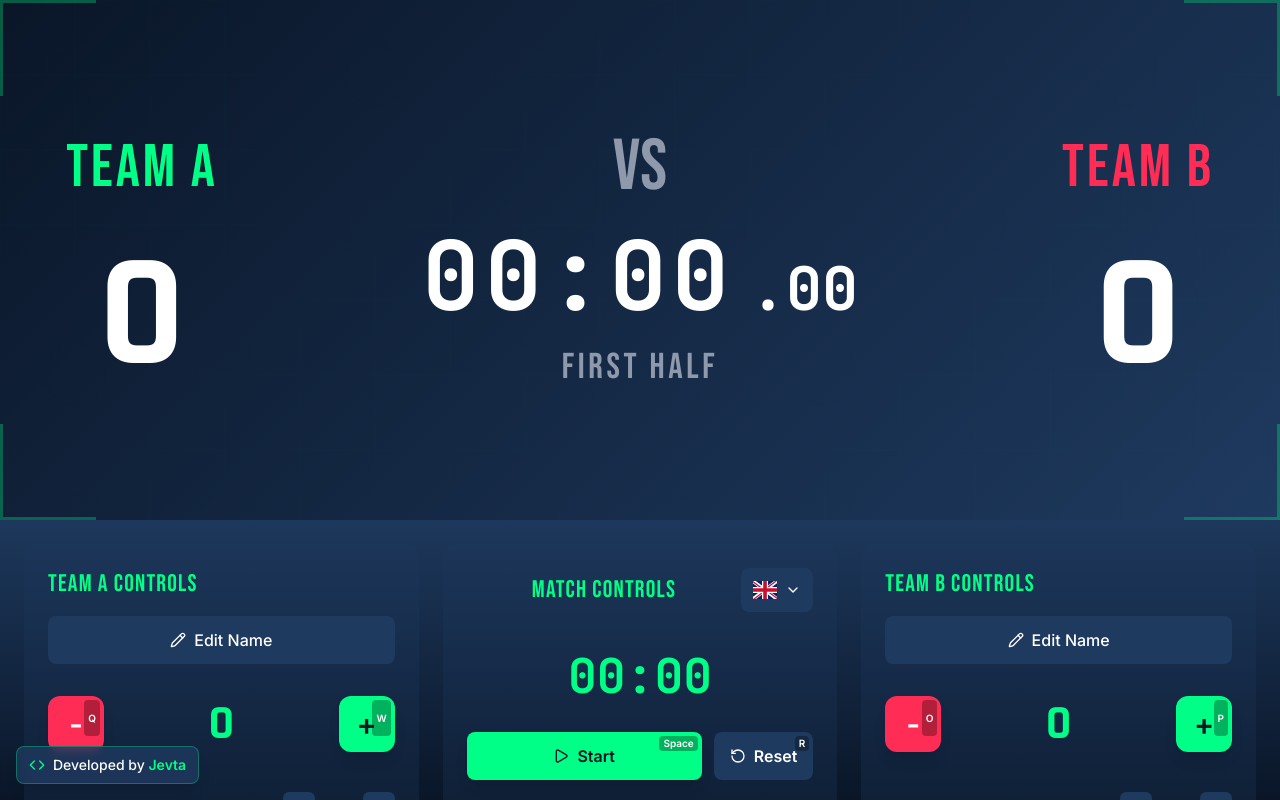
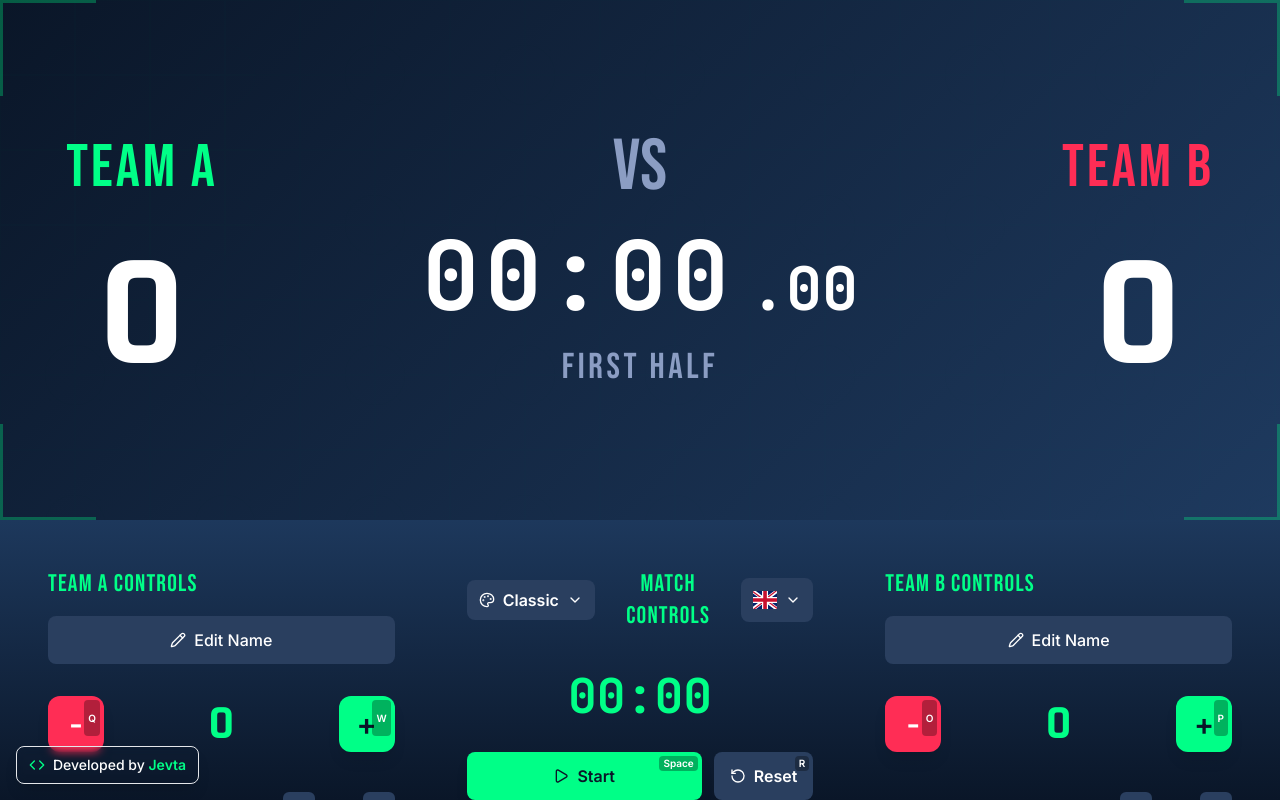
Before and after one commit to jevtasite/GoalBoard, a React (Vite) app: page / in a window 1280 px wide. Built offline with nearby package versions, Linux system fonts and the light colour scheme.

Commit message:
first version of themes

```diff
--- a/src/App.jsx
+++ b/src/App.jsx
@@ -2,12 +2,14 @@ import { useState } from 'react';
 import { MatchProvider, useMatch } from './MatchContext';
 import { AnimationProvider } from './AnimationContext';
 import { TranslationProvider, useTranslation } from './TranslationContext';
+import { ThemeProvider } from './ThemeContext';
 import { useKeyboardShortcuts } from './useKeyboardShortcuts';
 import { useDeviceDetection } from './useDeviceDetection';
 import ScoreboardDisplay from './ScoreboardDisplay';
 import ControlPanel from './ControlPanel';
 import NextMatchModal from './NextMatchModal';
 import LanguageSelector from './LanguageSelector';
+import ThemeSelector from './ThemeSelector';
 import DeveloperCredit from './DeveloperCredit';
 import { Monitor } from 'lucide-react';
 
@@ -32,6 +34,11 @@ function AppContent() {
       {/* Language Selector for mobile devices */}
       {isMobileDevice && !presentationMode && (
         <LanguageSelector isMobile={true} />
+      )}
+
+      {/* Theme Selector for mobile devices */}
+      {isMobileDevice && !presentationMode && (
+        <ThemeSelector isMobile={true} />
       )}
 
       {/* Developer Credit */}
@@ -105,6 +112,7 @@ function AppContent() {
 
 function App() {
   return (
+    <ThemeProvider>
       <TranslationProvider>
         <MatchProvider>
           <AnimationProvider>
@@ -112,6 +120,7 @@ function App() {
           </AnimationProvider>
         </MatchProvider>
       </TranslationProvider>
+    </ThemeProvider>
   );
 }
 
--- a/src/MatchControls.jsx
+++ b/src/MatchControls.jsx
@@ -2,6 +2,7 @@ import { useMatch } from './MatchContext';
 import { useTranslation } from './TranslationContext';
 import PeriodSelector from './PeriodSelector';
 import LanguageSelector from './LanguageSelector';
+import ThemeSelector from './ThemeSelector';
 import { Play, Pause, RotateCcw, Maximize, Monitor, RefreshCw } from 'lucide-react';
 
 const MatchControls = ({ setPresentationMode, showResetConfirmModal, setShowResetConfirmModal, showNextMatchModal, setShowNextMatchModal }) => {
@@ -29,7 +30,8 @@ const MatchControls = ({ setPresentationMode, showResetConfirmModal, setShowRese
 
   return (
     <div className="bg-steelBlue/30 rounded-xl p-4 md:p-6 flex flex-col gap-4">
-      <div className="flex items-center justify-between mb-2">
+      <div className="flex items-center justify-between mb-2 gap-2">
+        <ThemeSelector />
         <h3 className="font-heading text-2xl text-electricMint uppercase tracking-wider flex-1 text-center">
           {t('matchControls')}
         </h3>
--- /dev/null
+++ b/src/ThemeContext.jsx
@@ -0,0 +1,39 @@
+import { createContext, useContext, useState, useEffect } from 'react';
+import { themes, applyTheme } from './themes';
+
+const ThemeContext = createContext();
+
+export const useTheme = () => {
+  const context = useContext(ThemeContext);
+  if (!context) {
+    throw new Error('useTheme must be used within ThemeProvider');
+  }
+  return context;
+};
+
+export const ThemeProvider = ({ children }) => {
+  const [currentTheme, setCurrentTheme] = useState(() => {
+    const saved = localStorage.getItem('goalboard-theme');
+    return saved || 'classic';
+  });
+
+  useEffect(() => {
+    const theme = themes[currentTheme];
+    if (theme) {
+      applyTheme(theme);
+      localStorage.setItem('goalboard-theme', currentTheme);
+    }
+  }, [currentTheme]);
+
+  const changeTheme = (themeName) => {
+    if (themes[themeName]) {
+      setCurrentTheme(themeName);
+    }
+  };
+
+  return (
+    <ThemeContext.Provider value={{ currentTheme, changeTheme, themes }}>
+      {children}
+    </ThemeContext.Provider>
+  );
+};
--- /dev/null
+++ b/src/ThemeSelector.jsx
@@ -0,0 +1,107 @@
+import { useState, useRef, useEffect } from 'react';
+import { useTheme } from './ThemeContext';
+import { Palette, ChevronDown } from 'lucide-react';
+
+const ThemeSelector = ({ isMobile = false }) => {
+  const { currentTheme, changeTheme, themes } = useTheme();
+  const [isOpen, setIsOpen] = useState(false);
+  const dropdownRef = useRef(null);
+
+  const themeList = Object.entries(themes).map(([key, theme]) => ({
+    key,
+    name: theme.name,
+    colors: theme.colors
+  }));
+
+  const currentThemeData = themes[currentTheme];
+
+  useEffect(() => {
+    const handleClickOutside = (event) => {
+      if (dropdownRef.current && !dropdownRef.current.contains(event.target)) {
+        setIsOpen(false);
+      }
+    };
+
+    document.addEventListener('mousedown', handleClickOutside);
+    return () => document.removeEventListener('mousedown', handleClickOutside);
+  }, []);
+
+  const handleThemeSelect = (themeKey) => {
+    changeTheme(themeKey);
+    setIsOpen(false);
+  };
+
+  if (isMobile) {
+    return (
+      <div ref={dropdownRef} className="fixed top-4 left-4 z-50">
+        <button
+          onClick={() => setIsOpen(!isOpen)}
+          className="flex items-center gap-2 px-4 py-2 bg-steelBlue/90 hover:bg-steelBlue text-white font-body font-semibold rounded-lg transition-all shadow-lg backdrop-blur-sm border border-electricMint/30"
+        >
+          <Palette className="w-5 h-5" />
+          <span>{currentThemeData.name}</span>
+          <ChevronDown className={`w-4 h-4 transition-transform ${isOpen ? 'rotate-180' : ''}`} />
+        </button>
+
+        {isOpen && (
+          <div className="absolute top-full left-0 mt-2 bg-steelBlue rounded-lg shadow-2xl border-2 border-electricMint/30 overflow-hidden min-w-[180px]">
+            {themeList.map((theme) => (
+              <button
+                key={theme.key}
+                onClick={() => handleThemeSelect(theme.key)}
+                className={`w-full px-4 py-3 font-body transition-colors text-left flex items-center gap-3 ${
+                  theme.key === currentTheme
+                    ? 'bg-electricMint text-broadcastNavy font-semibold'
+                    : 'text-white hover:bg-steelBlue/80'
+                }`}
+              >
+                <div className="flex gap-1">
+                  <div className="w-3 h-3 rounded-full" style={{ backgroundColor: theme.colors.teamA }}></div>
+                  <div className="w-3 h-3 rounded-full" style={{ backgroundColor: theme.colors.teamB }}></div>
+                </div>
+                <span>{theme.name}</span>
+              </button>
+            ))}
+          </div>
+        )}
+      </div>
+    );
+  }
+
+  return (
+    <div ref={dropdownRef} className="relative">
+      <button
+        onClick={() => setIsOpen(!isOpen)}
+        className="flex items-center gap-2 px-3 py-2 bg-steelBlue hover:bg-steelBlue/80 text-white font-body font-semibold rounded-lg transition-all button-press"
+      >
+        <Palette className="w-4 h-4" />
+        <span>{currentThemeData.name}</span>
+        <ChevronDown className={`w-4 h-4 transition-transform ${isOpen ? 'rotate-180' : ''}`} />
+      </button>
+
+      {isOpen && (
+        <div className="absolute top-full right-0 mt-2 bg-steelBlue rounded-lg shadow-2xl border-2 border-electricMint/30 overflow-hidden min-w-[180px] z-50">
+          {themeList.map((theme) => (
+            <button
+              key={theme.key}
+              onClick={() => handleThemeSelect(theme.key)}
+              className={`w-full px-4 py-3 font-body transition-colors text-left flex items-center gap-3 ${
+                theme.key === currentTheme
+                  ? 'bg-electricMint text-broadcastNavy font-semibold'
+                  : 'text-white hover:bg-steelBlue/80'
+              }`}
+            >
+              <div className="flex gap-1">
+                <div className="w-3 h-3 rounded-full" style={{ backgroundColor: theme.colors.teamA }}></div>
+                <div className="w-3 h-3 rounded-full" style={{ backgroundColor: theme.colors.teamB }}></div>
+              </div>
+              <span>{theme.name}</span>
+            </button>
+          ))}
+        </div>
+      )}
+    </div>
+  );
+};
+
+export default ThemeSelector;
--- a/src/index.css
+++ b/src/index.css
@@ -9,10 +9,22 @@
   box-sizing: border-box;
 }
 
+:root {
+  --color-background: #0A1628;
+  --color-primary: #00FF87;
+  --color-primary-hover: #00E67A;
+  --color-primary-active: #00CC6D;
+  --color-secondary: #FF2D55;
+  --color-steel: #2A3F5F;
+  --color-slate: #8B9DC3;
+  --color-team-a: #00FF87;
+  --color-team-b: #FF2D55;
+}
+
 body {
   font-family: 'Inter', sans-serif;
   overflow: hidden;
-  background: #0A1628;
+  background: var(--color-background);
 }
 
 /* Custom Animations */
--- /dev/null
+++ b/src/themes.js
@@ -0,0 +1,135 @@
+export const themes = {
+  classic: {
+    name: 'Classic',
+    colors: {
+      // Background
+      background: '#0A1628',
+      // Primary accent
+      primary: '#00FF87',
+      primaryHover: '#00E67A',
+      primaryActive: '#00CC6D',
+      // Secondary
+      secondary: '#FF2D55',
+      // Neutral
+      steel: '#2A3F5F',
+      slate: '#8B9DC3',
+      // Team colors
+      teamA: '#00FF87',
+      teamB: '#FF2D55',
+    }
+  },
+  ocean: {
+    name: 'Ocean',
+    colors: {
+      background: '#0F1B2E',
+      primary: '#00D9FF',
+      primaryHover: '#00C2E6',
+      primaryActive: '#00ABCC',
+      secondary: '#FF6B9D',
+      steel: '#1E3A5F',
+      slate: '#7FB3D5',
+      teamA: '#00D9FF',
+      teamB: '#FF6B9D',
+    }
+  },
+  sunset: {
+    name: 'Sunset',
+    colors: {
+      background: '#1A0F2E',
+      primary: '#FF6B35',
+      primaryHover: '#FF5722',
+      primaryActive: '#E64A19',
+      secondary: '#FFD23F',
+      steel: '#3D2C5F',
+      slate: '#B8A3D6',
+      teamA: '#FF6B35',
+      teamB: '#FFD23F',
+    }
+  },
+  forest: {
+    name: 'Forest',
+    colors: {
+      background: '#0D1B0D',
+      primary: '#7FFF00',
+      primaryHover: '#73E600',
+      primaryActive: '#66CC00',
+      secondary: '#FF4500',
+      steel: '#1E3A1E',
+      slate: '#A8D5A8',
+      teamA: '#7FFF00',
+      teamB: '#FF4500',
+    }
+  },
+  midnight: {
+    name: 'Midnight',
+    colors: {
+      background: '#0D0D1A',
+      primary: '#9D4EDD',
+      primaryHover: '#8B3FCA',
+      primaryActive: '#7930B7',
+      secondary: '#FF006E',
+      steel: '#1F1F3D',
+      slate: '#B8A8D6',
+      teamA: '#9D4EDD',
+      teamB: '#FF006E',
+    }
+  },
+  neon: {
+    name: 'Neon',
+    colors: {
+      background: '#000000',
+      primary: '#00FFFF',
+      primaryHover: '#00E6E6',
+      primaryActive: '#00CCCC',
+      secondary: '#FF00FF',
+      steel: '#1A1A1A',
+      slate: '#00FFFF',
+      teamA: '#00FFFF',
+      teamB: '#FF00FF',
+    }
+  },
+  royal: {
+    name: 'Royal',
+    colors: {
+      background: '#1A0A2E',
+      primary: '#FFD700',
+      primaryHover: '#E6C200',
+      primaryActive: '#CCAD00',
+      secondary: '#9B59B6',
+      steel: '#2E1A47',
+      slate: '#D4AF37',
+      teamA: '#FFD700',
+      teamB: '#9B59B6',
+    }
+  },
+  ice: {
+    name: 'Ice',
+    colors: {
+      background: '#0A1929',
+      primary: '#E0F7FF',
+      primaryHover: '#C9EEFF',
+      primaryActive: '#B2E5FF',
+      secondary: '#4FC3F7',
+      steel: '#1E2F3F',
+      slate: '#B3E5FC',
+      teamA: '#E0F7FF',
+      teamB: '#4FC3F7',
+    }
+  },
+};
+
+export const applyTheme = (theme) => {
+  const root = document.documentElement;
+  const colors = theme.colors;
+
+  // Apply CSS variables
+  root.style.setProperty('--color-background', colors.background);
+  root.style.setProperty('--color-primary', colors.primary);
+  root.style.setProperty('--color-primary-hover', colors.primaryHover);
+  root.style.setProperty('--color-primary-active', colors.primaryActive);
+  root.style.setProperty('--color-secondary', colors.secondary);
+  root.style.setProperty('--color-steel', colors.steel);
+  root.style.setProperty('--color-slate', colors.slate);
+  root.style.setProperty('--color-team-a', colors.teamA);
+  root.style.setProperty('--color-team-b', colors.teamB);
+};
--- a/tailwind.config.js
+++ b/tailwind.config.js
@@ -7,14 +7,14 @@ export default {
   theme: {
     extend: {
       colors: {
-        broadcastNavy: '#0A1628',
-        electricMint: '#00FF87',
-        steelBlue: '#1E3A5F',
-        broadcastRed: '#FF2D55',
-        slateGray: '#8E99AB',
+        broadcastNavy: 'var(--color-background, #0A1628)',
+        electricMint: 'var(--color-primary, #00FF87)',
+        steelBlue: 'var(--color-steel, #1E3A5F)',
+        broadcastRed: 'var(--color-secondary, #FF2D55)',
+        slateGray: 'var(--color-slate, #8E99AB)',
         goalGreen: '#34C759',
-        teamA: '#00FF87',           // Electric Mint - cyan/green
-        teamB: '#FF8C00',           // Broadcast Orange - warm contrast
+        teamA: 'var(--color-team-a, #00FF87)',
+        teamB: 'var(--color-team-b, #FF2D55)',
       },
       fontFamily: {
         display: ['Rajdhani', 'sans-serif'],
```
Also changed, not shown: .claude/settings.local.json. Lines whose indentation alone changed are shown as unchanged.
